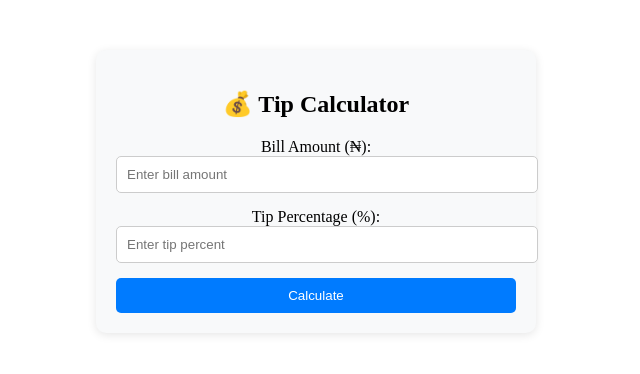
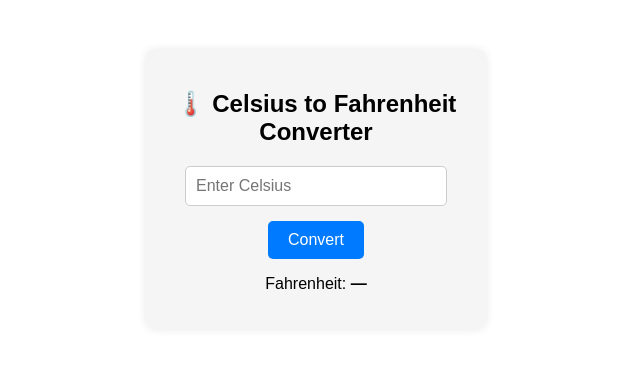
Before and after one commit to Abdulmuiz00/projectmy, a React (Vite) app: page / in a window 1280 px wide. Shown: the top 374 px of the page, without its empty margins (324-964 px from the left). Built offline with nearby package versions, Linux system fonts and the light colour scheme.

Commit message:
Day011
Created a program for converting from degree celsius to fahrenheit

```diff
--- a/package.json
+++ b/package.json
@@ -14,8 +14,11 @@
     "@fortawesome/free-brands-svg-icons": "^7.1.0",
     "@fortawesome/free-solid-svg-icons": "^7.1.0",
     "@fortawesome/react-fontawesome": "^3.1.0",
+    "lucide-react": "^0.548.0",
     "react": "^19.1.1",
-    "react-dom": "^19.1.1"
+    "react-dom": "^19.1.1",
+    "react-icons": "^5.5.0",
+    "sonner": "^2.0.7"
   },
   "devDependencies": {
     "@eslint/js": "^9.36.0",
--- a/src/App.jsx
+++ b/src/App.jsx
@@ -10,6 +10,7 @@ import RandomQuote from "./Quote";
 import PasswordToggle from "./PasswordToggler";
 import PasswordToggler from "./PasswordToggler";
 import TipCalculator from "./TipCalculator";
+import TemperatureConverter from "./TempConverter";
 
 function App() {
   const details = {
@@ -29,7 +30,8 @@ function App() {
       {/* <ToDoLite/> */}
       {/* <RandomQuote /> */}
       {/* <PasswordToggler /> */}
-      <TipCalculator />
+      {/* <TipCalculator /> */}
+      <TemperatureConverter/>
     </div>
   );
 };
--- /dev/null
+++ b/src/TempConverter.jsx
@@ -0,0 +1,74 @@
+import { useState } from "react";
+
+function TemperatureConverter() {
+  const [celsius, setCelsius] = useState("");
+  const [fahrenheit, setFahrenheit] = useState("");
+
+  const handleCelsiusChange = (e) => {
+    setCelsius(e.target.value);
+  };
+
+  const handleConvert = () => {
+    if (celsius === "" || isNaN(celsius)) {
+      setFahrenheit("Invalid input");
+    } else {
+      const f = (parseFloat(celsius) * 9) / 5 + 32;
+      setFahrenheit(`${f.toFixed(2)} °F`);
+    }
+  };
+
+  return (
+    <div style={styles.container}>
+      <h2>🌡️ Celsius to Fahrenheit Converter</h2>
+
+      <input
+        type="text"
+        value={celsius}
+        onChange={handleCelsiusChange}
+        placeholder="Enter Celsius"
+        style={styles.input}
+      />
+
+      <button onClick={handleConvert} style={styles.button}>
+        Convert
+      </button>
+
+      <p>
+        Fahrenheit: <strong>{fahrenheit || "—"}</strong>
+      </p>
+    </div>
+  );
+}
+
+const styles = {
+  container: {
+    textAlign: "center",
+    padding: "20px",
+    fontFamily: "Arial",
+    backgroundColor: "#f5f5f5",
+    width: "300px",
+    margin: "50px auto",
+    borderRadius: "10px",
+    boxShadow: "0 0 10px rgba(0,0,0,0.1)",
+  },
+  input: {
+    padding: "10px",
+    width: "80%",
+    borderRadius: "5px",
+    border: "1px solid #ccc",
+    fontSize: "16px",
+    marginBottom: "10px",
+  },
+  button: {
+    padding: "10px 20px",
+    backgroundColor: "#007bff",
+    color: "white",
+    border: "none",
+    borderRadius: "5px",
+    cursor: "pointer",
+    fontSize: "16px",
+    marginTop: "5px",
+  },
+};
+
+export default TemperatureConverter;
```
Also changed, not shown: 1 other file (tests, documents, lock files or other folders).
